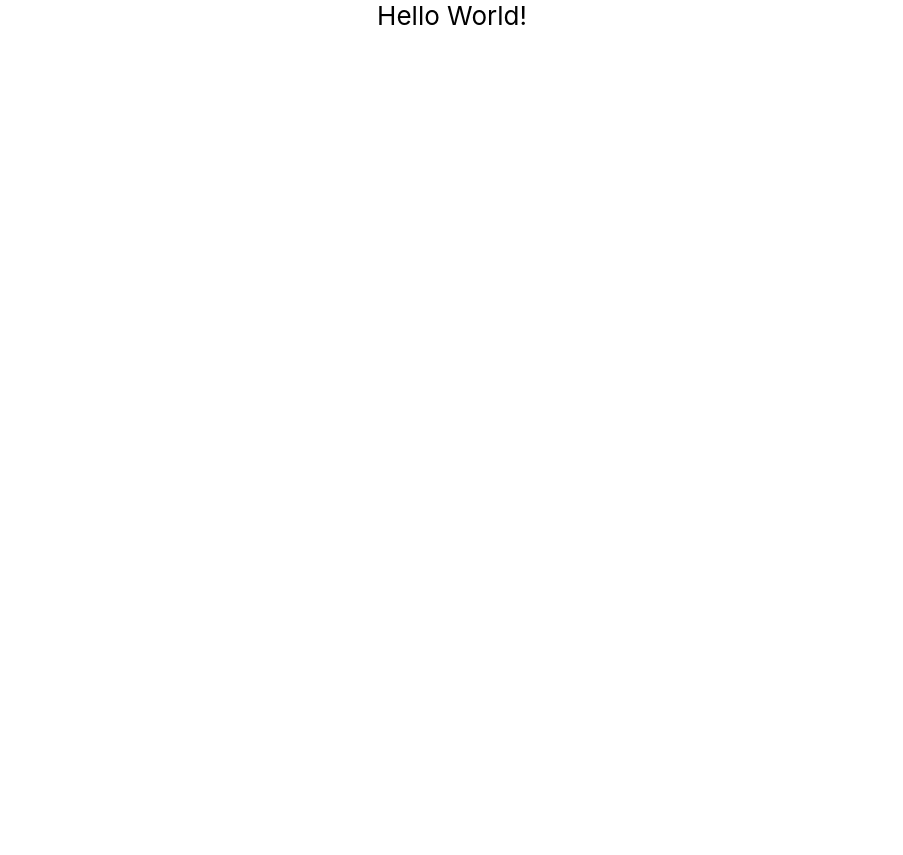
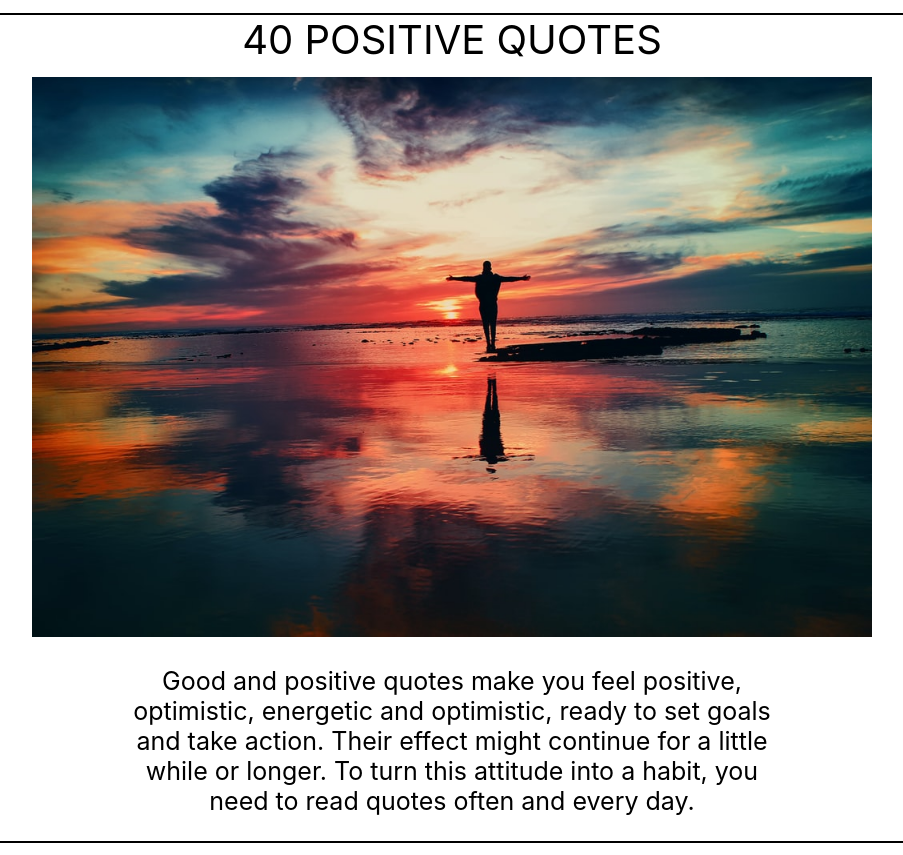
Before and after one commit to fnumilat/40-positive-quotes, a React (Create React App) app in the folder 40-positive-quotes-app/: page / in a window 1280 px wide. Shown: the whole page, without its empty margins (188-1091 px from the left). Before the commit the page ends 800 px from the top, so only its background shows below. Built offline with nearby package versions, Linux system fonts and the light colour scheme.

Commit message:
Work done with the Header.

```diff
--- a/40-positive-quotes-app/src/App.css
+++ b/40-positive-quotes-app/src/App.css
@@ -6,11 +6,40 @@
   align-items: center;
 }
 
+/* Styles for the Header */
+.Header {
+  display: flex;
+  flex-direction: column;
+  align-items: center;
+  justify-content: center;
+  margin-top: 1%;
+  margin-bottom: 1%;
+  border: 2px black solid;
+  width: 100%;
+}
+
 .Header-Title {
   display: flex;
   flex-direction: column;
   align-items: center;
   justify-content: center;
-  font-size: calc(10px + 2vmin);
+  font-size: 40px;
   color: black;
 }
+
+.Header-Image {
+  margin-top: 1%;
+  /* margin-bottom: 1%; */
+}
+
+.Header-Image .Image {
+  width: 80%;
+}
+
+.Header-Paragraph {
+  width: 50%;
+}
+
+.Header-Paragraph .Paragraph {
+  font-size: 25px;
+}
--- a/40-positive-quotes-app/src/components/header.js
+++ b/40-positive-quotes-app/src/components/header.js
@@ -1,13 +1,23 @@
 import '../App.css';
+import HeaderImage from '../images/header-image.jpg'
 
 function Header() {
   return (
     <div className="Header">
       <header className="Header-Title">
         <a>
-          Hello World!
+          40 POSITIVE QUOTES
         </a>
       </header>
+      <div className="Header-Image">
+        <img src={HeaderImage} className="Image"/>
+      </div>
+      <div className="Header-Paragraph">
+        <p className="Paragraph">Good and positive quotes make you feel positive, optimistic, energetic and optimistic,
+        ready to set goals and take action. Their effect might continue for a little while or longer.
+        To turn this attitude into a habit, you need to read quotes often and every day.
+        </p>
+      </div>
     </div>
   );
 }
```
Also changed, not shown: 40-positive-quotes-app/src/images/header-image.jpg (added).
